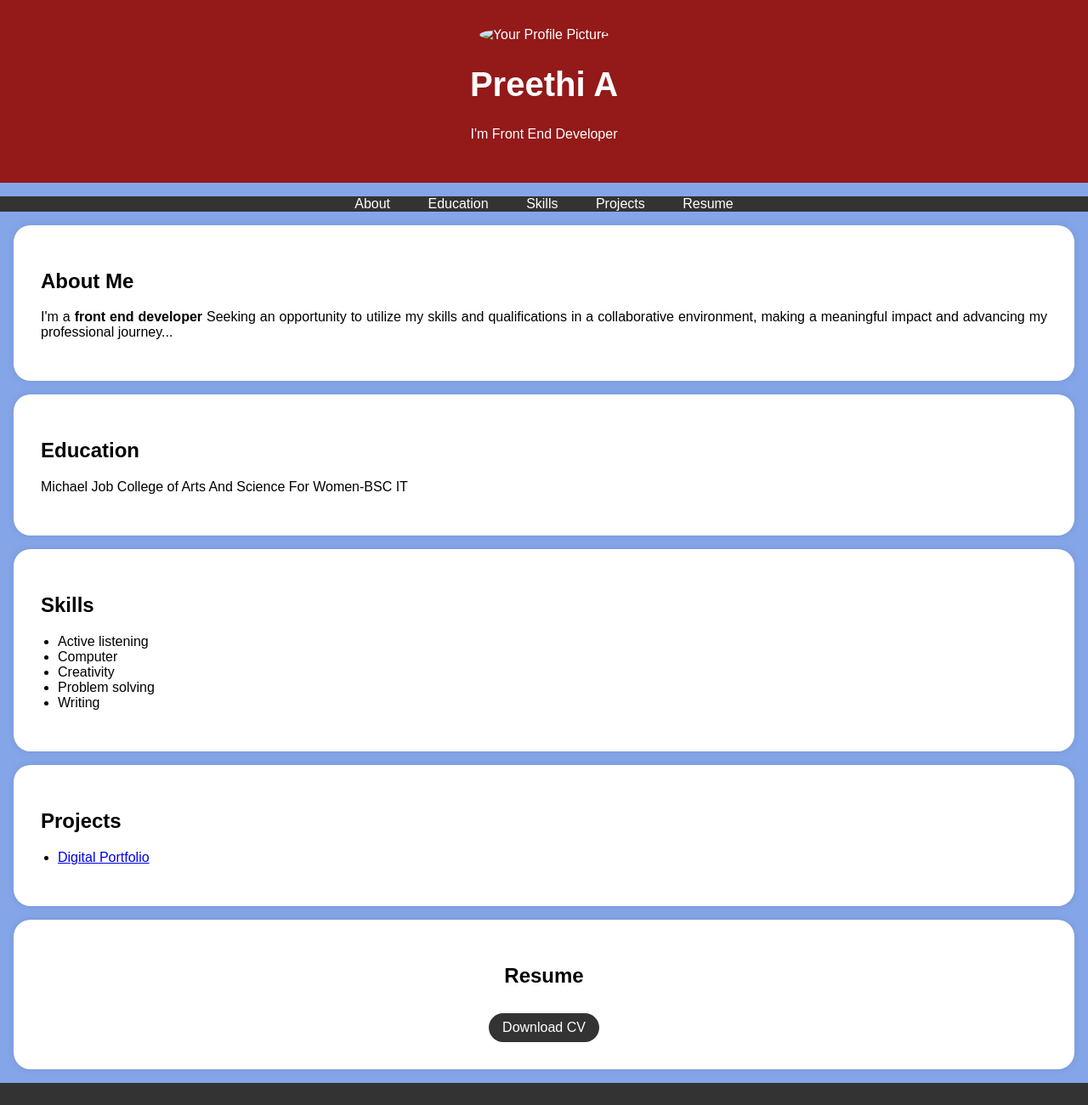
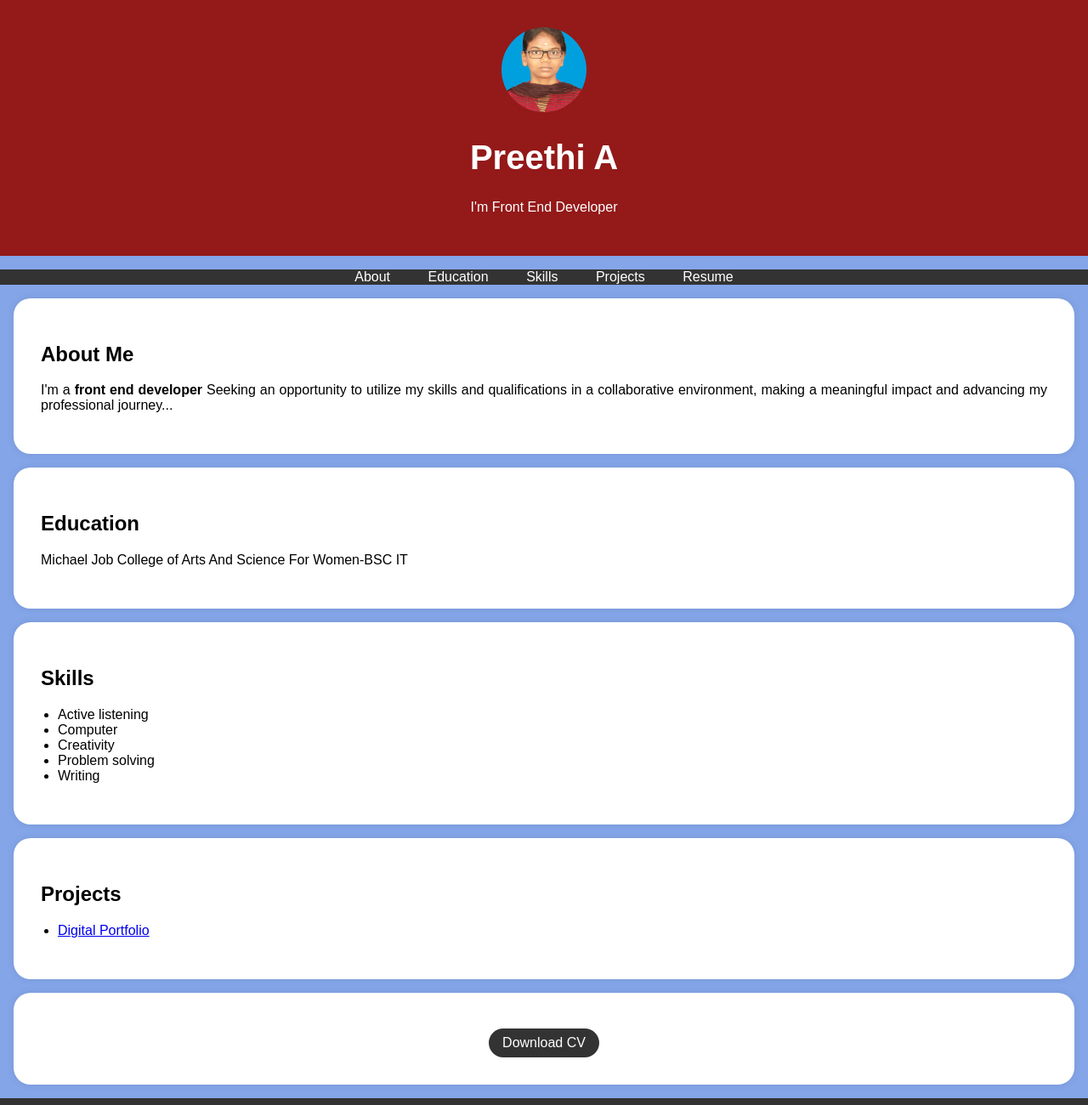
Before and after one commit to preethi-2025/Preethi_portfolio, a plain HTML site: page index.html in a window 1280 px wide. Shown: the top 1300 px of the page at 85% size. Drawn offline with Linux system fonts and the light colour scheme.

Commit message:
Add files via upload

```diff
--- a/index.html
+++ b/index.html
@@ -95,7 +95,7 @@
     <header>
         <div class="header-content">
             <!-- Add your profile picture here -->
-            <img src="Preethi A.jpg" alt="Your Profile Picture" class="profile-picture">
+            <img src="Preethi_profile.jpg" alt="Your Profile Picture" class="profile-picture">
             <h1>Preethi A</h1>
             <p>I'm Front End Developer</p>
         </div>
@@ -158,8 +158,9 @@ my professional journey...</p>
 
         <div class="section-content">
             <center>
-            <h2>Resume</h2>
-            <a href="/storage/emulated/0/Preethi.nm/Preethi.pdf/Preethi A_Resume_901.pdf" target="_blank" class="download-button">Download CV</a>
+
+            <a href="https://drive.google.com/file/d/18QYcRlIUvZWJRs8zISguyTXb7kGmrK3L/view?usp=drivesdk"
+                target="_blank" class="download-button">Download CV</a>
         </center>
         </div>
 
```
